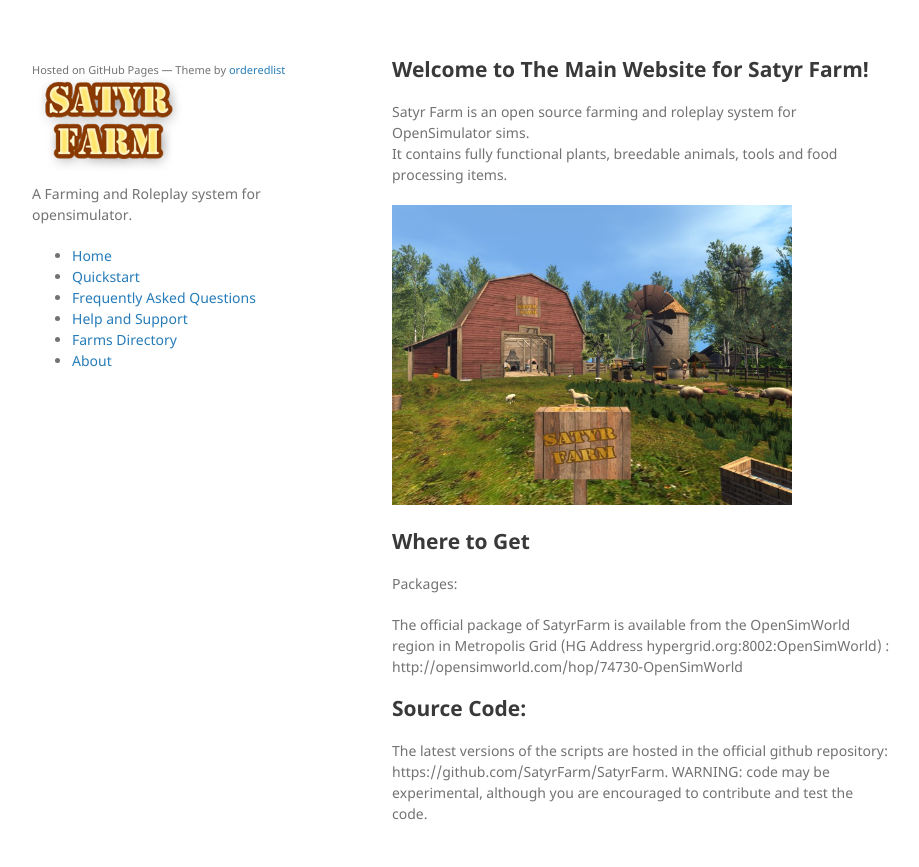
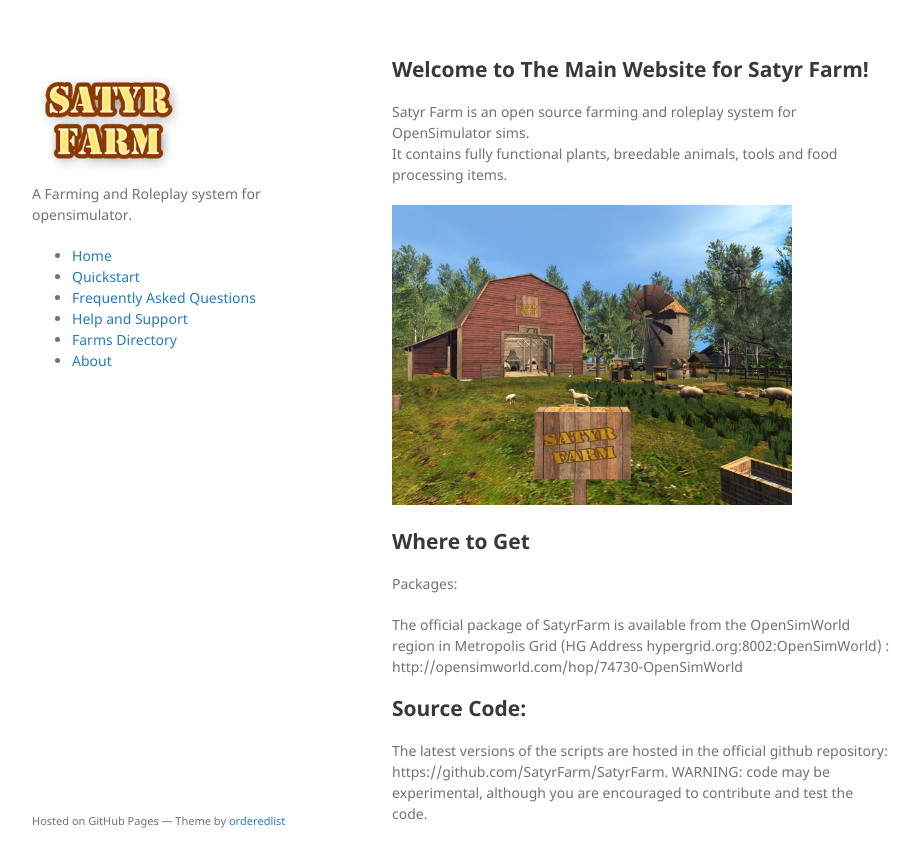
Before and after one commit to SatyrFarm/SatyrFarm.github.io, a Jekyll site: the page built from index.md, in a window 1280 px wide. Shown: the top 867 px of the page, without its empty margins (178-1097 px from the left). Built offline with Jekyll 4.4.1, drawn with Linux system fonts in a browser that asks for light colours; our own code applies the rules of GitHub Pages for plain Markdown files.

Commit message:
Update default.html

```diff
--- a/_layouts/default.html
+++ b/_layouts/default.html
@@ -48,13 +48,13 @@
       {{ content }}
 
       </section>
-      <div>
+      <footer>
         {% if site.github.is_project_page %}
         <p>This project is maintained by <a href="{{ site.github.owner_url }}">{{ site.github.owner_name }}</a></p>
         {% endif %}
         <p><small>Hosted on GitHub Pages &mdash; Theme by <a href="https://github.com/orderedlist">orderedlist</a></small></p>
       </div>
-    </div>
+    </footer>
     <script src="{{ "/assets/js/scale.fix.js" | relative_url }}"></script>
     {% if site.google_analytics %}
     <script>
```
